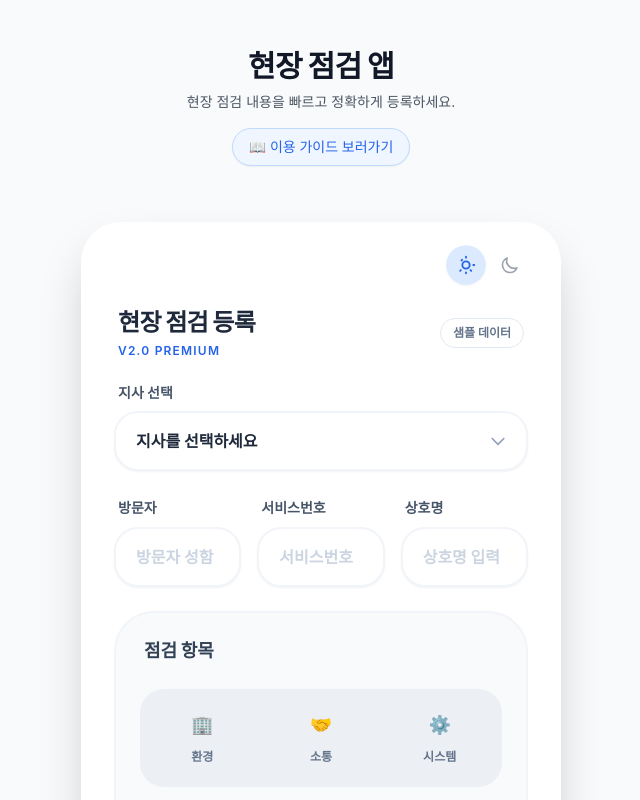
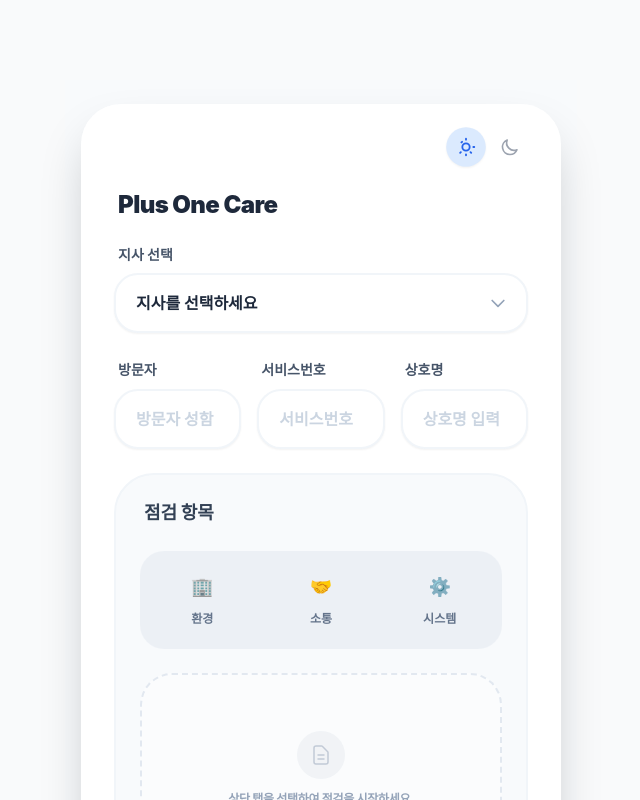
Before and after one commit to bough38-web/inspection-app, a Next.js app: page / in a window 1280 px wide. Shown: the top 800 px of the page, without its empty margins (319-959 px from the left). Built offline with nearby package versions, Linux system fonts and the light colour scheme.

Commit message:
UI/Logic Refinement: Remove headers, update 'Plus One Care', move photo upload, simplify communication input

```diff
--- a/app/components/InspectionForm.tsx
+++ b/app/components/InspectionForm.tsx
@@ -31,24 +31,7 @@ export function InspectionForm() {
 
     const branches = ['중앙지사', '강북지사', '서대문지사', '고양지사', '의정부지사', '남양주지사', '강릉지사', '원주지사'];
 
-    const fillMockData = () => {
-        setForm({
-            branch: '중앙지사',
-            name: '김철수',
-            service_no: '12345678',
-            business_name: '테스트 상점',
-            activeCategory: 'system',
-            subItems: {
-                customer_1: '없음',
-                customer_2: '없음',
-                customer_2_detail: '',
-                appearance_1: '양호',
-                appearance_2: '양호',
-                system_1: '정상작동',
-                system_2: '정상작동'
-            }
-        });
-    };
+
 
     const setAllActionComplete = () => {
         if (!form.activeCategory) return;
@@ -235,20 +218,9 @@ export function InspectionForm() {
                 <div className="flex justify-between items-center mb-2 px-1">
                     <div className="space-y-1">
                         <h2 className={`text-2xl font-black tracking-tight ${theme === 'premium-dark' ? 'text-white' : 'text-slate-800'}`}>
-                            현장 점검 등록
+                            Plus One Care
                         </h2>
-                        <p className={`text-xs font-semibold uppercase tracking-widest ${theme === 'premium-dark' ? 'text-blue-400' : 'text-blue-600'}`}>v2.0 Premium</p>
                     </div>
-                    <button
-                        type="button"
-                        onClick={fillMockData}
-                        className={`text-xs font-bold px-3 py-1.5 rounded-full border transition-all ${theme === 'premium-dark'
-                            ? 'border-slate-700 text-slate-400 hover:bg-slate-800 hover:text-blue-400'
-                            : 'border-slate-200 text-slate-500 hover:bg-slate-50 hover:text-blue-600'
-                            }`}
-                    >
-                        샘플 데이터
-                    </button>
                 </div>
 
                 {errorMessage && (
@@ -418,19 +390,7 @@ export function InspectionForm() {
                                             <svg className="w-4 h-4" fill="none" stroke="currentColor" viewBox="0 0 24 24"><path strokeLinecap="round" strokeLinejoin="round" strokeWidth={2} d="M19 9l-7 7-7-7" /></svg>
                                         </div>
                                     </div>
-                                    {form.subItems.customer_2 === '의견접수' && (
-                                        <div className="mt-2 animate-fadeIn">
-                                            <textarea
-                                                placeholder="의견접수 내용을 입력해주세요"
-                                                value={form.subItems.customer_2_detail}
-                                                onChange={e => setForm({ ...form, subItems: { ...form.subItems, customer_2_detail: e.target.value } })}
-                                                className={`w-full px-4 py-3 rounded-xl border-2 transition-all outline-none font-medium text-sm min-h-[80px] ${theme === 'premium-dark'
-                                                    ? 'bg-slate-900 border-slate-700 text-white focus:border-blue-500 placeholder:text-slate-600'
-                                                    : 'bg-slate-50 border-slate-100 text-slate-800 focus:border-blue-500 placeholder:text-slate-400 shadow-inner'
-                                                    }`}
-                                            />
-                                        </div>
-                                    )}
+
                                 </div>
                             </div>
                         )}
@@ -523,24 +483,11 @@ export function InspectionForm() {
                                     </div>
                                 </div>
                             </div>
+
                         )}
 
-                        {!form.activeCategory && (
-                            <div className={`flex flex-col items-center justify-center h-48 rounded-[2rem] border-2 border-dashed transition-colors ${theme === 'premium-dark'
-                                ? 'border-slate-700 text-slate-600 bg-slate-900/20'
-                                : 'border-slate-200 text-slate-400 bg-white/40'
-                                }`}>
-                                <div className="w-12 h-12 mb-3 bg-slate-400/10 rounded-full flex items-center justify-center">
-                                    <svg className="w-6 h-6 opacity-50" fill="none" stroke="currentColor" viewBox="0 0 24 24"><path strokeLinecap="round" strokeLinejoin="round" strokeWidth={1.5} d="M9 12h6m-6 4h6m2 5H7a2 2 0 01-2-2V5a2 2 0 012-2h5.586a1 1 0 01.707.293l5.414 5.414a1 1 0 01.293.707V19a2 2 0 01-2 2z" /></svg>
-                                </div>
-                                <p className="text-xs font-bold tracking-tight">상단 탭을 선택하여 점검을 시작하세요.</p>
-                            </div>
-                        )}
-                    </div>
-                </div>
-
-                {form.activeCategory === 'appearance' && (
-                    <div className="space-y-4 animate-fadeIn">
+                        {form.activeCategory === 'system' && (
+                            <div className="space-y-4 animate-fadeIn mt-6 border-t pt-4 border-dashed border-gray-200">
                                 <div className="flex justify-between items-center ml-1">
                                     <label className={`text-sm font-black ${theme === 'premium-dark' ? 'text-slate-400' : 'text-slate-600'}`}>현장 사진 <span className="text-xs font-normal opacity-50 ml-1">(최대 3장)</span></label>
                                 </div>
@@ -583,6 +530,22 @@ export function InspectionForm() {
                             </div>
                         )}
 
+                        {!form.activeCategory && (
+                            <div className={`flex flex-col items-center justify-center h-48 rounded-[2rem] border-2 border-dashed transition-colors ${theme === 'premium-dark'
+                                ? 'border-slate-700 text-slate-600 bg-slate-900/20'
+                                : 'border-slate-200 text-slate-400 bg-white/40'
+                                }`}>
+                                <div className="w-12 h-12 mb-3 bg-slate-400/10 rounded-full flex items-center justify-center">
+                                    <svg className="w-6 h-6 opacity-50" fill="none" stroke="currentColor" viewBox="0 0 24 24"><path strokeLinecap="round" strokeLinejoin="round" strokeWidth={1.5} d="M9 12h6m-6 4h6m2 5H7a2 2 0 01-2-2V5a2 2 0 012-2h5.586a1 1 0 01.707.293l5.414 5.414a1 1 0 01.293.707V19a2 2 0 01-2 2z" /></svg>
+                                </div>
+                                <p className="text-xs font-bold tracking-tight">상단 탭을 선택하여 점검을 시작하세요.</p>
+                            </div>
+                        )}
+                    </div>
+                </div>
+
+
+
                 <div className="pt-4">
                     <button
                         type="submit"
@@ -602,7 +565,7 @@ export function InspectionForm() {
                         )}
                     </button>
                 </div>
-            </form>
-        </div>
+            </form >
+        </div >
     );
 }
--- a/app/page.tsx
+++ b/app/page.tsx
@@ -5,22 +5,6 @@ export default function Home() {
     <main className="min-h-screen bg-gray-50 py-12 px-4 sm:px-6 lg:px-8 flex items-center justify-center">
       <div className="w-full max-w-lg space-y-8">
         <div className="text-center">
-          <h1 className="text-3xl font-extrabold text-gray-900 tracking-tight">
-            현장 점검 앱
-          </h1>
-          <p className="mt-2 text-sm text-gray-600">
-            현장 점검 내용을 빠르고 정확하게 등록하세요.
-          </p>
-          <div className="mt-4">
-            <a
-              href="/operation_manual.html"
-              target="_blank"
-              rel="noopener noreferrer"
-              className="inline-flex items-center px-4 py-2 border border-blue-200 text-sm font-medium rounded-full text-blue-600 bg-blue-50 hover:bg-blue-100 transition-colors shadow-sm"
-            >
-              📖 이용 가이드 보러가기
-            </a>
-          </div>
         </div>
         <InspectionForm />
       </div>
```
Lines whose indentation alone changed are shown as unchanged.
